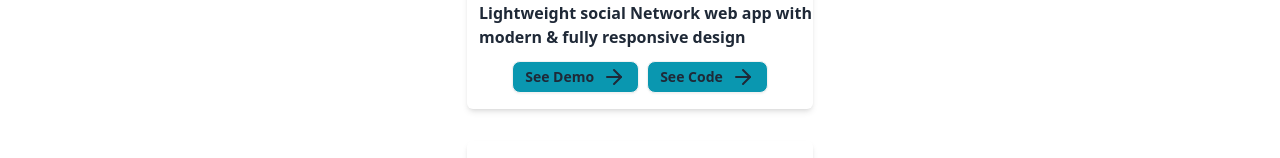
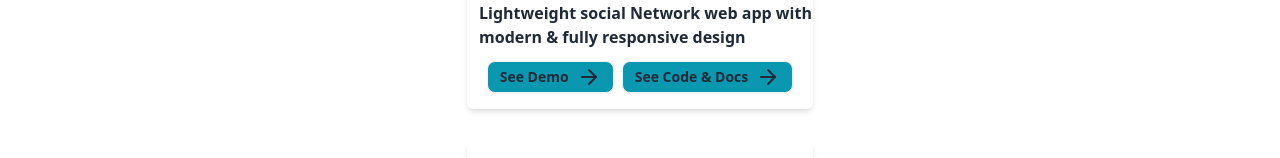
Before and after one commit to Nemanja0033/portfolio-web, a React (Vite) app: page /projects in a window 1280 px wide. Shown: the part 490-648 px from the top of the page. Built offline with nearby package versions, Linux system fonts and the light colour scheme.

Commit message:
CV update

```diff
--- a/src/components/ProjectsCard.tsx
+++ b/src/components/ProjectsCard.tsx
@@ -17,7 +17,7 @@ const ProjectsCard = ({title, img, desc, urlDemo, urlRepo}: ProjectCardType) =>
             </div>
             <div className="flex justify-center gap-2 mt-3 mb-4">
                 <button className="btn bg-primary btn-sm"><Link to={urlDemo}>See Demo</Link><ArrowRight /></button>
-                <button className="btn bg-primary btn-sm"><Link to={urlRepo}>See Code</Link><ArrowRight /></button>
+                <button className="btn bg-primary btn-sm"><Link to={urlRepo}>See Code & Docs</Link><ArrowRight /></button>
             </div>
         </div>
     </div>
```
Also changed, not shown: 1 other file (tests, documents, lock files or other folders).
